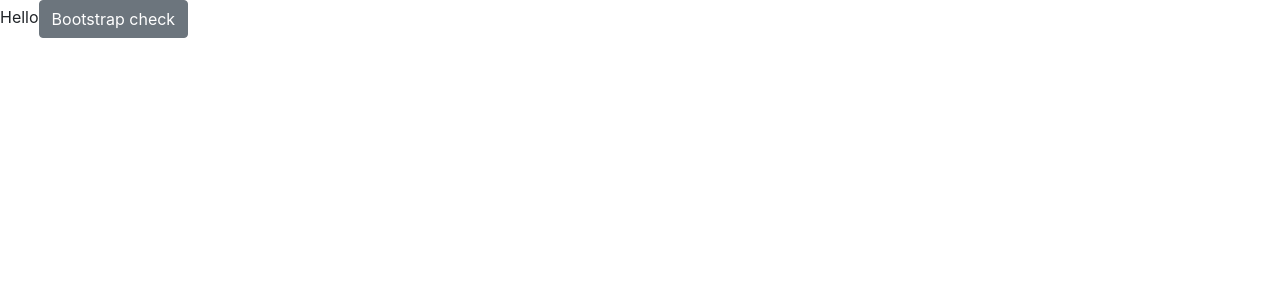
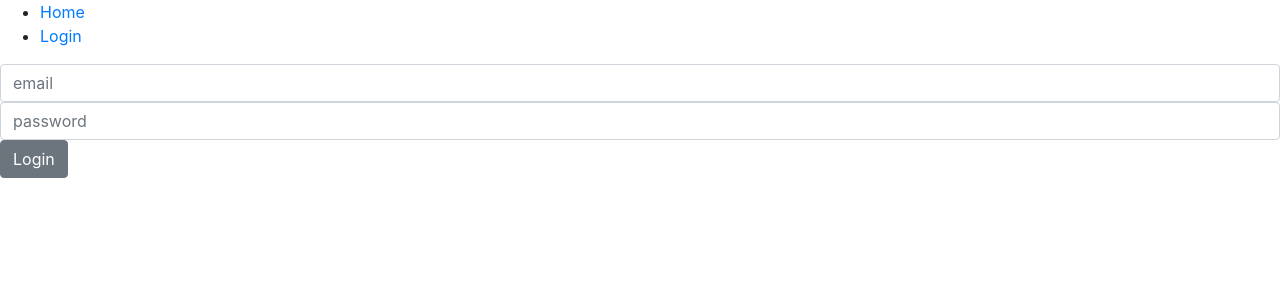
Before and after one commit to promotorov/WEFront, a React (Create React App) app: page /login in a window 1280 px wide. Shown: the top 300 px of the page. Built offline with nearby package versions, Linux system fonts and the light colour scheme.

Commit message:
Authentification process

```diff
--- a/package.json
+++ b/package.json
@@ -3,9 +3,11 @@
   "version": "0.1.0",
   "private": true,
   "dependencies": {
+    "axios": "^0.19.0",
     "bootstrap": "^4.3.1",
     "react": "^16.10.1",
     "react-dom": "^16.10.1",
+    "react-router-dom": "^5.1.1",
     "react-scripts": "3.1.2",
     "reactstrap": "^8.0.1"
   },
--- a/src/App.js
+++ b/src/App.js
@@ -1,12 +1,29 @@
 import React from 'react';
-import { Button } from 'reactstrap';
+import Login from './components/Login'
+import Home from './components/Home'
+import NotFound from './components/NotFound'
+import withAuth from './components/withAuth'
+import { Link, Route, Switch, BrowserRouter as Router } from 'react-router-dom';
 
 function App() {
   return (
-    <div className="App">
-      Hello
-      <Button>Bootstrap check</Button>
-    </div>
+    <Router>
+      <div>
+        <ul>
+          <li>
+            <Link to="/">Home</Link>
+          </li>
+          <li>
+            <Link to="/login">Login</Link>
+          </li>
+        </ul>
+        <Switch>
+          <Route exact path="/" component={withAuth(Home)} />
+          <Route path="/login" component={Login} />
+          <Route component={NotFound} />
+        </Switch>
+      </div>
+    </Router>
   );
 }
 
--- /dev/null
+++ b/src/axios/config.js
@@ -0,0 +1,10 @@
+import axios from 'axios'
+
+export default axios.create({
+  baseURL: 'http://localhost:3001/api',
+  timeout: 1000,
+  withCredentials: true,
+  headers: {
+    'Content-Type': 'application/json'
+  }
+})
--- /dev/null
+++ b/src/components/Home.js
@@ -0,0 +1,9 @@
+import React, { Component } from 'react'
+
+function Home() {
+  return (
+    <div>Home page (only auth)</div>
+  )
+}
+
+export default Home
--- /dev/null
+++ b/src/components/Login.js
@@ -0,0 +1,62 @@
+import React, { Component, useState } from 'react'
+import { Button, Form, Input, FormGroup} from 'reactstrap'
+import axios from '../axios/config'
+
+function Login(props) {
+  const [email, setEmail] = useState("")
+  const [password, setPassword] = useState("")
+  const [error, setError] = useState(null)
+
+  async function onSubmit(event) {
+    event.preventDefault()
+    try {
+      const res = await axios.post('/session', {
+        email,
+        password
+      })
+      if (res.status === 200)
+        props.history.push('/')
+      else
+        setError('Client error')
+    }
+    catch (error) {
+      if (error.response)
+        setError(error.response.data.error)
+      else
+        setError('Server is not available')
+    }
+  }
+
+  function handleInputChange(event) {
+    const { value, name } = event.target
+    if (name === "email")
+      setEmail(value)
+    else if (name === "password")
+      setPassword(value)
+  }
+
+  return (
+    <div>
+      <Form onSubmit={onSubmit}>
+        <Input
+          type="text"
+          name="email"
+          value={email}
+          placeholder="email"
+          onChange={handleInputChange}
+        />
+        <Input
+          type="password"
+          name="password"
+          value={password}
+          placeholder="password"
+          onChange={handleInputChange}
+        />
+        {error && <div>{error}</div>}
+        <Button>Login</Button>
+      </Form>
+    </div>
+  )
+}
+
+export default Login
--- /dev/null
+++ b/src/components/NotFound.js
@@ -0,0 +1,9 @@
+import React, { Component } from 'react'
+
+function NotFound() {
+  return (
+    <div>Not found</div>
+  )
+}
+
+export default NotFound
--- /dev/null
+++ b/src/components/withAuth.js
@@ -0,0 +1,38 @@
+import React, { Component, useState, useEffect } from 'react';
+import { Redirect } from 'react-router-dom';
+import axios from '../axios/config'
+
+function withAuth(ProtectedComponent) {
+  return function (props) {
+    const [isLoading, setLoading] = useState(true)
+    const [redirect, setRedirect] = useState(false)
+
+    useEffect(() => {
+      (async function() {
+        try {
+          const res = await axios.get('/session')
+          setLoading(false)
+          if (res.status !== 200) {
+            setRedirect(true)
+          }
+        }
+        catch (error) {
+          setLoading(false)
+          setRedirect(true)
+        }
+      })()
+    }, [])
+
+    if (isLoading)
+      return <div>Loading...</div>
+
+    if (redirect)
+      return <Redirect to="/login" />
+
+    return(
+      <ProtectedComponent {...props} />
+    )
+  }
+}
+
+export default withAuth
```
Also changed, not shown: 1 other file (tests, documents, lock files or other folders).
